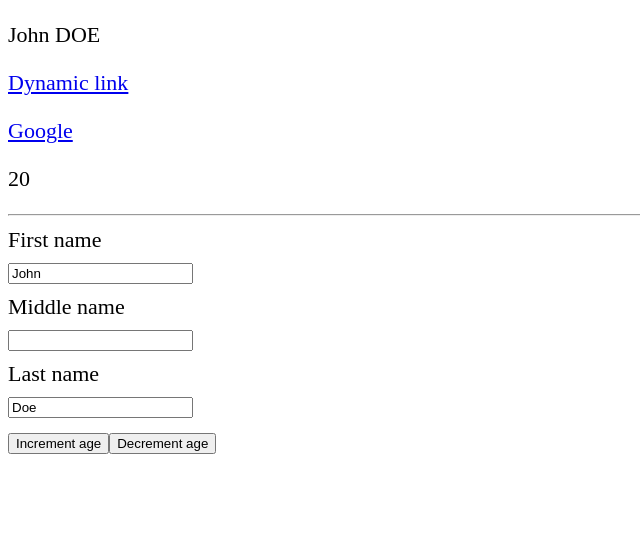
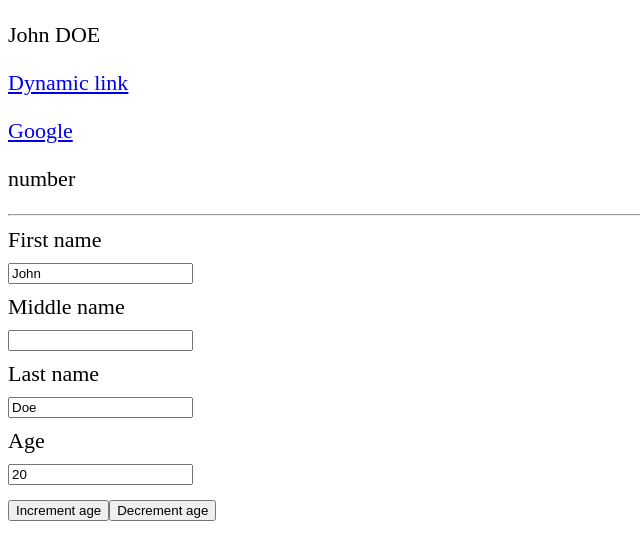
Before and after one commit to jkprogramador/vue-udemy-fundamentals, a plain HTML site: page index.html in a window 1280 px wide. Shown: the whole page, without its empty margins (0-640 px from the left). Drawn offline with Linux system fonts and the light colour scheme.

Commit message:
v-model modifiers

```diff
--- a/css/base.css
+++ b/css/base.css
@@ -2,7 +2,7 @@ body {
     font-size: 1.375rem; /* 22px */
 }
 
-input[type="text"] {
+input[type="text"], input[type="number"] {
     margin: 10px 0;
     display: block;
 }
--- a/index.html
+++ b/index.html
@@ -12,12 +12,12 @@
         <p>{{ fullName() }}</p>
         <p><a :href="url">Dynamic link</a></p>
         <p v-html="rawUrl"></p><!-- Watch out for XSS -->
-        <p>{{ age }}</p>
+        <p>{{ typeof age }}</p>
 
         <hr>
 
         <label for="first-name">First name</label>
-        <input type="text" id="first-name" v-model="firstName">
+        <input type="text" id="first-name" v-model.lazy.trim="firstName">
 
         <label for="middle-name">Middle name</label>
         <input type="text" id="middle-name" @keyup.enter="updateMiddleName"><!-- Keyboard modifier: On keyup of enter -->
@@ -25,8 +25,11 @@
         <label for="last-name">Last name</label>
         <input type="text" id="last-name" :value="lastName" @input.prevent="updateLastName('Last name event triggered!', $event)">
 
+        <label for="age">Age</label>
+        <input type="number" id="age" v-model.number="age">
+
         <button type="button" @click="increment">Increment age</button>
-        <button type="button" @click.ctrl="age--">Decrement age</button><!-- Keyboard modifier: Ctrl + click -->
+        <button type="button" @click="age--">Decrement age</button>
     </div>
 
     <script src="js/vue.global.js"></script>
```
